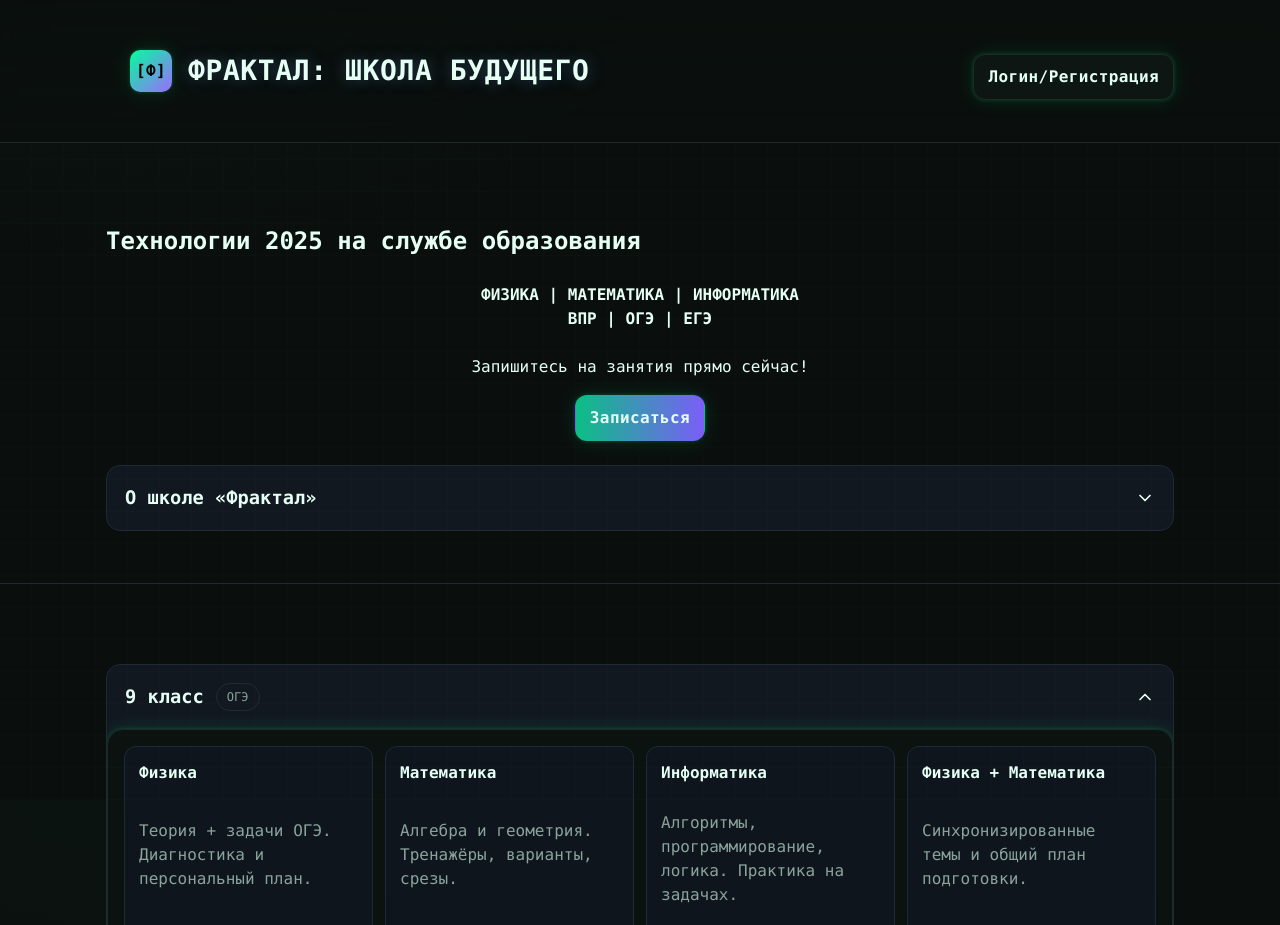
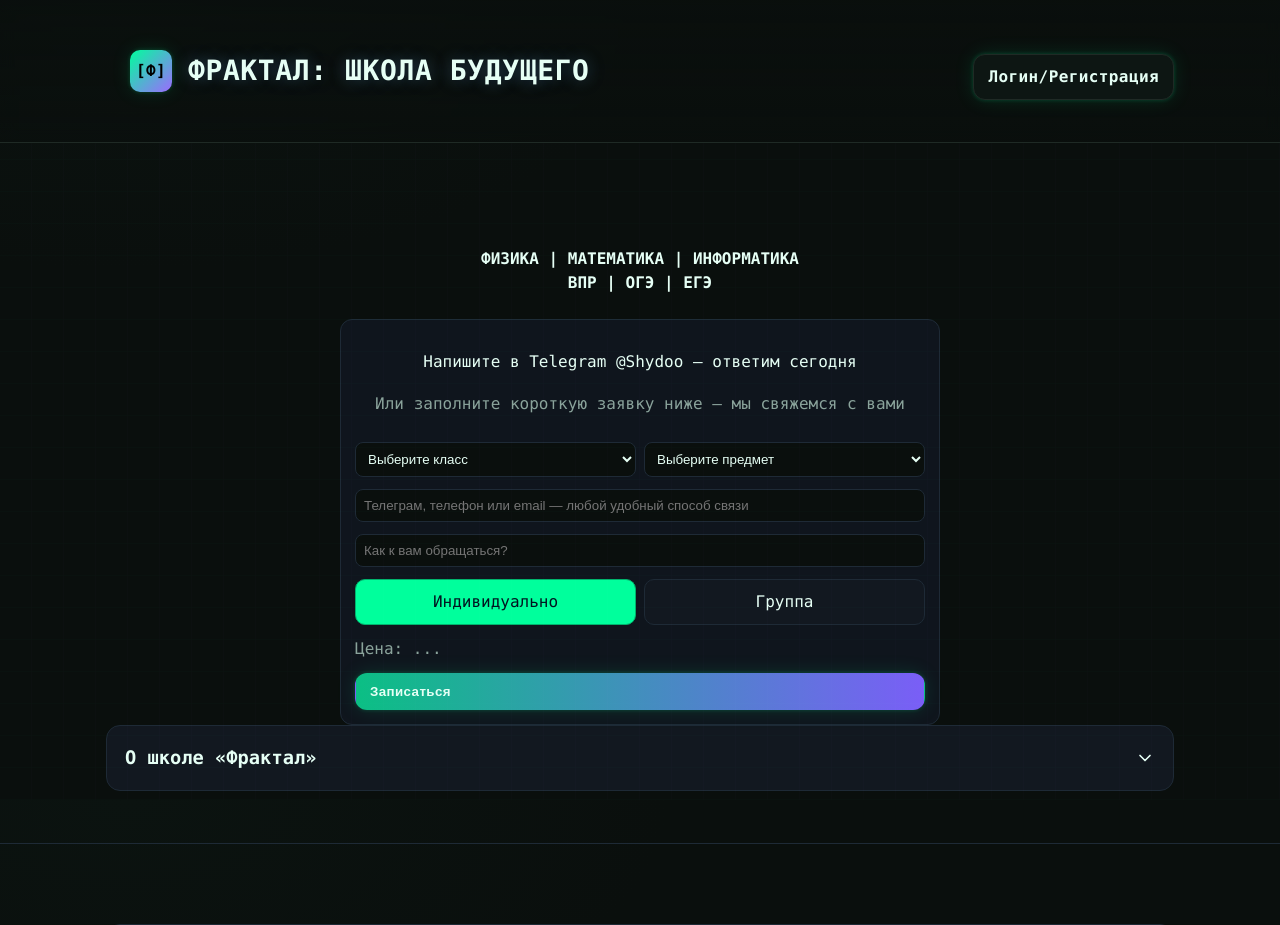
Before and after one commit to EPMAKOBB/django-site, a Django app: page / in a window 1280 px wide. Shown: the top 925 px of the page. Run offline with Django 5.2, Linux system fonts and the light colour scheme.

Commit message:
feat: add bordered signup card to home

```diff
--- a/static/css/main.css
+++ b/static/css/main.css
@@ -72,6 +72,11 @@ details[open] .chev { transform: rotate(180deg); }
 .auth-form input { width:100%; padding:8px; border:1px solid var(--border); border-radius:8px; background:var(--bg); color:var(--text); }
 .auth-form .helptext { display:block; margin-top:4px; color:var(--muted); font-size:14px; }
 
+/* Signup form */
+.signup-form { display:grid; gap:12px; }
+.signup-form .grid { display:grid; grid-template-columns:repeat(auto-fit, minmax(180px,1fr)); gap:8px; }
+.signup-form input, .signup-form select { width:100%; padding:8px; border:1px solid var(--border); border-radius:8px; background:var(--bg); color:var(--text); }
+
 /* Dashboard */
 .dashboard-container { display:flex; gap:2rem; }
 .dashboard-sidebar { width:200px; }
--- a/templates/home.html
+++ b/templates/home.html
@@ -5,14 +5,44 @@
 {% block content %}
   <section id="about" class="section">
     <div class="container">
-      <h2 style="margin-top:0">Технологии 2025 на службе образования</h2>
       <div style="text-align:center; text-transform:uppercase; font-weight:800; margin:24px 0;">
         <div>ФИЗИКА | МАТЕМАТИКА | ИНФОРМАТИКА</div>
         <div>ВПР | ОГЭ | ЕГЭ</div>
       </div>
-      <p style="text-align:center; margin:0 0 16px;">Запишитесь на занятия прямо сейчас!</p>
-      <div style="text-align:center; margin-bottom:24px;">
-        <a class="btn accent" href="#signup">Записаться</a>
+      <div class="card" style="max-width:600px; margin:0 auto;">
+        <p class="mb-8" style="text-align:center;">
+          Напишите в Telegram <a href="https://t.me/Shydoo" target="_blank">@Shydoo</a> — ответим сегодня
+        </p>
+        <p class="muted" style="text-align:center; margin-top:0;">
+          Или заполните короткую заявку ниже — мы свяжемся с вами
+        </p>
+        <form action="{% url 'applications:apply' %}" method="post" class="signup-form">
+          {% csrf_token %}
+          <div class="grid">
+            <select name="grade" required>
+              <option value="" selected disabled>Выберите класс</option>
+              <option value="9">9 класс</option>
+              <option value="10">10 класс</option>
+              <option value="11">11 класс</option>
+            </select>
+            <select name="subjects" required>
+              <option value="" selected disabled>Выберите предмет</option>
+              <option value="physics">Физика</option>
+              <option value="math">Математика</option>
+              <option value="informatics">Информатика</option>
+            </select>
+          </div>
+          <input type="text" name="contact_info" placeholder="Телеграм, телефон или email — любой удобный способ связи" required>
+          <input type="text" name="contact_name" placeholder="Как к вам обращаться?" required>
+          <div class="role-toggle">
+            <input type="radio" id="lt-ind" name="lesson_type" value="individual" checked>
+            <label for="lt-ind">Индивидуально</label>
+            <input type="radio" id="lt-group" name="lesson_type" value="group">
+            <label for="lt-group">Группа</label>
+          </div>
+          <div class="muted">Цена: ...</div>
+          <button type="submit" class="btn accent">Записаться</button>
+        </form>
       </div>
       <details class="accordion">
         <summary>
```
